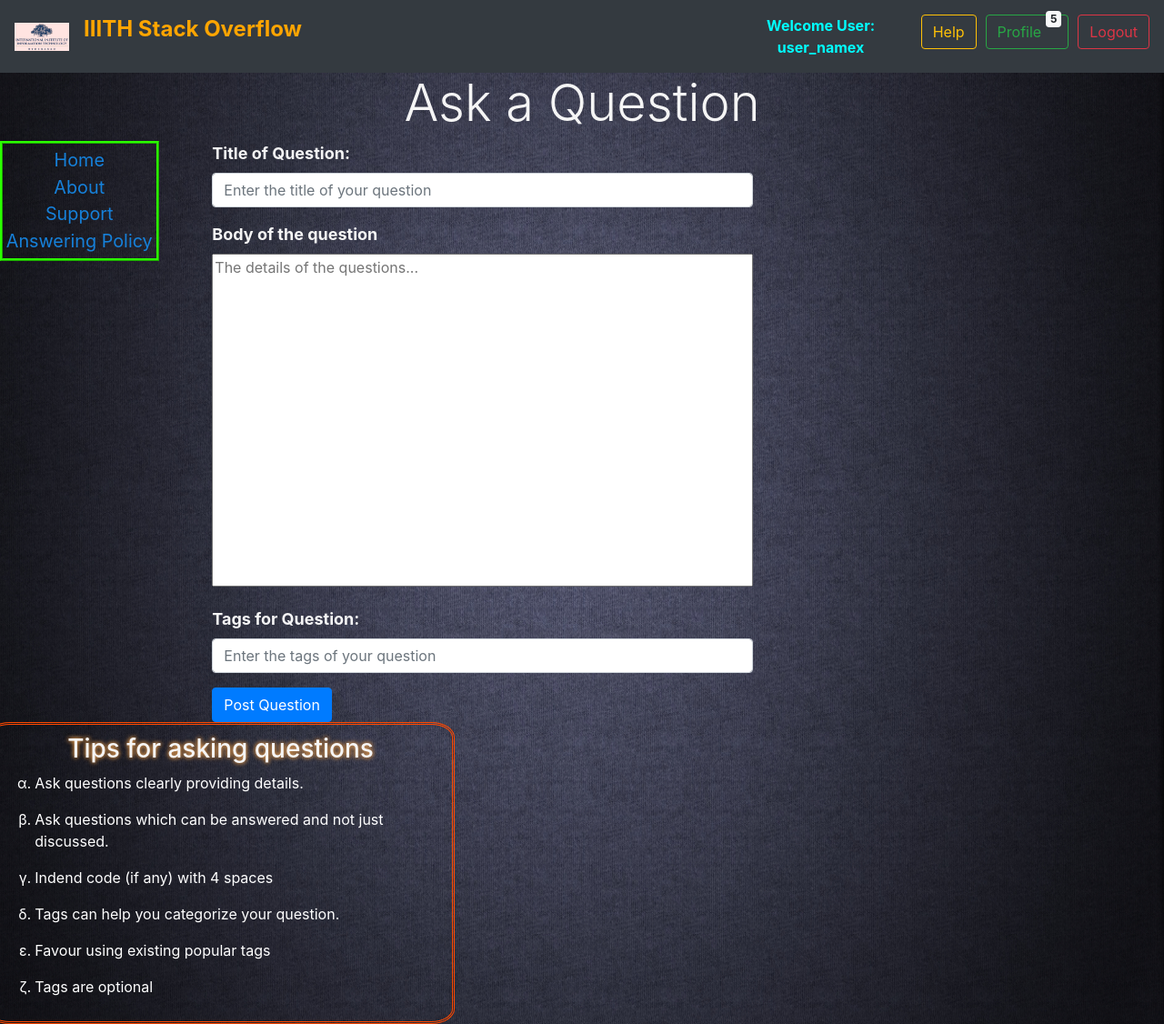
After one commit to programming55/Stack_Overflow_Clone, a Flask app: page /askques in a window 1280 px wide. The commit adds this page. Shown: the whole page at 91% size. Run offline with Flask 2, Linux system fonts and the light colour scheme; some libraries are stand-ins or nearby versions.

Commit message:
Added Ask Question page

```diff
--- a/app/static/css/About.css
+++ b/app/static/css/About.css
@@ -33,7 +33,7 @@
 .features-heading{
 	font-weight: bold;
 	font-style: italic;
-	font-size:large;
+	font-size:140%;
 }
 
 .text-body{
@@ -46,7 +46,7 @@
 #main-body{
 	background-image: url("images/background3.jpg");
 	background-size:auto;
-	font-size: large;
+	font-size: 120%;
 }
 
 .disclaimer{
--- /dev/null
+++ b/app/static/css/Ask_Ques.css
@@ -0,0 +1,147 @@
+.logo-image{
+    background:mistyrose;
+    width:60px;
+}
+
+.logo-label{
+    color:orange;
+    /* margin-right: 1%; */
+    font-weight: bold;
+    font-size: 150%;
+}
+
+.user-label{
+    color:aqua;
+    text-align: center;
+    font-weight:bold;
+    margin-right: 1%;
+}
+
+.nav-items{
+    float:right;
+}
+
+.expand-nav-button{
+    width:30px;
+    border-radius: 15%;
+}
+
+
+#Logout-button{
+    /* margin-left:20px;
+    margin-right:20px;  */
+    margin-bottom: 10px;
+}
+
+#Profile-button{
+    /* margin-left:20px; */
+    margin-right:10px;
+    margin-bottom: 10px;
+}
+
+#Help-button{
+    /* margin-left:20px; */
+    margin-right:10px;
+    margin-bottom: 10px;
+}
+
+.quick-links{
+    /* background-image: repeating-linear-gradient(95deg,rgba(47, 47, 187, 0.541),rgba(131, 91, 151, 0.329),rgba(136, 48, 136, 0.767)) ; */
+    /* background-repeat: repeat; */
+    width:fit-content;
+    text-align: center;
+    /* margin-left: 0%; */
+    min-height: max-content;
+    padding-top: 0%;
+    padding-bottom: 30%;
+    padding-left: 8%;
+    font-size:large;
+    border-color: rgb(43, 255, 0);
+    border-style: ridge;
+    padding: 2%;
+}
+
+.q-links{
+    color:rgb(22, 129, 218);
+    font-size: 110%;
+}
+
+.q-links:hover{
+    color:rgba(205, 31, 221, 0.808);
+}
+
+#Profile-badge{
+    /* transform: translateY(-15px); */
+    transform: translate(5px,-15px);
+}
+
+.stats{
+    text-align: left;
+    transform: translateX(-10%)
+}
+
+#Main-body{
+    background-image: url(images/background3.jpg);
+    background-size: cover;
+    min-height: 100vh;
+    background-repeat: round;
+    color:whitesmoke;
+
+}
+
+
+#Top-Questions{
+    margin-top: 40%;
+    text-align: left;
+    border-color: rgba(96, 186, 189, 0.795);
+    border-style: solid;
+    border-width: 2px;
+    padding: 1%;
+    height: fit-content;
+    width:150%;
+}
+
+
+.tips-questions-heading{
+    text-shadow: 0 0 5px rgba(247, 175, 116, 0.795), 0 0 5px rgba(214, 132, 25, 0.89);
+    width: 100%;
+    text-align: center;
+}
+
+.questions:hover{
+    color:rgba(205, 31, 221, 0.808);
+}
+
+.question-body{
+    width: 100%;
+    overflow-y: auto;
+    resize: none;
+    word-wrap: break-word;
+}
+
+#Tips-Answering{
+    border-radius: 5%;
+    width:100%;
+    height: fit-content;
+    border-color: rgb(255, 72, 0);
+    border-style: double;
+    overflow: hidden;
+    padding: 2%;
+}
+
+.list-of-featues{
+	list-style-type: lower-greek;
+	text-align: left;
+	color:white;
+
+}
+
+
+@media screen and (max-width: 600px){
+    ul.topnav li.right,
+    ul.topnav li {float: none;}
+    .questions{display: none}
+}
+@media screen and (max-width: 950px){
+    #Tips-Answering{display: none}
+}
--- a/app/templates/About.html
+++ b/app/templates/About.html
@@ -21,7 +21,7 @@
       <div class="text-body">
             <div class="row">
                 <div class="col-sm-6">
-                        <p style="font-family:'Lucida Sans', 'Lucida Sans Regular', 'Lucida Grande', 'Lucida Sans Unicode', Geneva, Verdana, sans-serif;text-align: center;font-size: large; color: whitesmoke">IIIT Stack Overflow let's you:</p>
+                        <p style="font-family:'Lucida Sans', 'Lucida Sans Regular', 'Lucida Grande', 'Lucida Sans Unicode', Geneva, Verdana, sans-serif;text-align: center;font-size: 150%; color: whitesmoke">IIIT Stack Overflow let's you:</p>
                 </div>
             </div>
             <div class="row">
--- /dev/null
+++ b/app/templates/Ask_Ques.html
@@ -0,0 +1,102 @@
+<!DOCTYPE html>
+<html>
+<head>
+    <meta charset="utf-8" />
+    <meta http-equiv="X-UA-Compatible" content="IE=edge">
+    <title>Page Title</title>
+    <meta name="viewport" content="width=device-width, initial-scale=1">
+    <link rel="stylesheet" href="{{ url_for('static', filename='css/Ask_Ques.css') }}">
+    <link rel="stylesheet" href="https://stackpath.bootstrapcdn.com/bootstrap/4.1.3/css/bootstrap.min.css" integrity="sha384-MCw98/SFnGE8fJT3GXwEOngsV7Zt27NXFoaoApmYm81iuXoPkFOJwJ8ERdknLPMO" crossorigin="anonymous">
+    <script src="https://code.jquery.com/jquery-3.3.1.slim.min.js" integrity="sha384-q8i/X+965DzO0rT7abK41JStQIAqVgRVzpbzo5smXKp4YfRvH+8abtTE1Pi6jizo" crossorigin="anonymous"></script>
+    <script src="https://cdnjs.cloudflare.com/ajax/libs/popper.js/1.14.3/umd/popper.min.js" integrity="sha384-ZMP7rVo3mIykV+2+9J3UJ46jBk0WLaUAdn689aCwoqbBJiSnjAK/l8WvCWPIPm49" crossorigin="anonymous"></script>
+    <script src="https://stackpath.bootstrapcdn.com/bootstrap/4.1.3/js/bootstrap.min.js" integrity="sha384-ChfqqxuZUCnJSK3+MXmPNIyE6ZbWh2IMqE241rYiqJxyMiZ6OW/JmZQ5stwEULTy" crossorigin="anonymous"></script>
+    <script type="text/javascript" src="{{url_for('static', filename='js/User_HomePage.js')}}"></script>
+    <link rel="icon" type="image/png" href="{{ url_for('static', filename='css/images/icons/favicon.ico') }}"/>
+</head>
+<body id="Main-body">
+        <nav class="navbar sticky-top navbar-expand-sm bg-dark" id="User-logged-in-navbar">
+                <a class="navbar-brand" href="https://www.iiit.ac.in/">
+                    <img src="static/css/images/iiith_logo.png" alt="Logo" class="logo-image">
+                  </a>
+                  <button class="navbar-toggler" type="button" data-toggle="collapse" data-target="#navbarToggler" aria-controls="navbarToggleExternalContent" aria-expanded="false" aria-label="Toggle navigation">
+                        <span><img src = "static/css/images/expand_navbar.png" class = "expand-nav-button"></span>
+                      </button>
+                      <label class="nav-item mr-auto">
+                            <label class="logo-label">IIITH Stack Overflow</label>
+                          </label>
+                <div class="collapse navbar-collapse" id="navbarToggler">
+                    <ul class="navbar-nav ml-auto mt-2">
+                        <li class="nav-item">
+                                <label class="user-label">Welcome User: user_namex</label>
+                        </li>
+                    <li class="nav-item">
+                        <a class="btn btn-outline-warning" id="Help-button" href="#">Help</a>
+                    </li>
+                    <li class="nav-item ">
+                        <a class="btn btn-outline-success" id="Profile-button" href="#">Profile<span class="badge badge-light" id="Profile-badge">5</span></a>
+                    </li>
+                    <li class="nav-item">
+                        <a class="btn btn-outline-danger" id="Logout-button" href="#">Logout</a>
+                    </li>
+                    </ul>
+                </div>
+              </nav>
+
+
+    <h1 class="display-4" style="text-align:center;">Ask a Question</h1>
+
+    <div class="row">
+            <div class="col-sm-2">
+               <div class="quick-links">
+                <a href="index" class="q-links">Home</a>
+                <br>
+                <a href="about" class="q-links">About</a>
+                <br>
+                <a href="#" class="q-links">Support</a>
+                <br>
+                <a href="#" class="q-links">Answering Policy</a>
+                <br>
+               </div>
+            </div>
+            <div class="col-sm-6" id="User-main-pane">
+                <div class="container">
+                        <form>
+                                <div class="form-group">
+                                  <label for="question-title" style="font-weight:bold;font-size:large">Title of Question:</label>
+                                  <input type="text" class="form-control" id="question-title" placeholder="Enter the title of your question" required>
+                                </div>
+                                <div class="form-group">
+                                  <label for="question-body" style="font-weight:bold;font-size:large">Body of the question</label>
+                                  <br>
+                                  <textarea class="question-body" id="question-body" rows = 15 placeholder="The details of the questions..." required></textarea>
+                                </div>
+                                <div class="form-group">
+                                        <label for="question-tags" style="font-weight:bold;font-size:large">Tags for Question:</label>
+                                        <input type="text" class="form-control" id="question-tags" placeholder="Enter the tags of your question">
+                                </div>
+                                <button type="submit" class="btn btn-primary" style="text-align: center">Post Question</button>
+
+                            </form>
+                </div>
+
+            </div>
+            <div class="column-sm-4" >
+                <div class="panel" id="Tips-Answering">
+                        <h3 class="tips-questions-heading">Tips for asking questions</h3>
+                        <ol class="list-of-featues">
+                                <li><p>Ask questions clearly providing details. </p></li>
+                                <li><p>Ask questions which can be answered and not just discussed. </p></li>
+                                <li><p>Indend code (if any) with 4 spaces </p></li>
+                                <li><p>Tags can help you categorize your question. </p></li>
+                                <li><p>Favour using existing popular tags </p></li>
+                                <li><p>Tags are optional </p></li>
+
+                            </ol>
+
+                </div>
+        </div>
+
+    </div>
+
+</body>
+</html>
--- a/app/templates/QandA.html
+++ b/app/templates/QandA.html
@@ -23,7 +23,7 @@
                 <img src="static/css/images/iiith_logo.png" alt="Logo" class="logo-image">
               </a>
               <button class="navbar-toggler" type="button" data-toggle="collapse" data-target="#navbarToggler" aria-controls="navbarToggleExternalContent" aria-expanded="false" aria-label="Toggle navigation">
-                    <span><img src = "expand_navbar.png" class = "expand-nav-button"></span>
+                    <span><img src = "static/css/images/expand_navbar.png" class = "expand-nav-button"></span>
                   </button>
                   <label class="nav-item mr-auto">
                         <label class="logo-label">IIITH Stack Overflow</label>
--- a/app/views.py
+++ b/app/views.py
@@ -18,6 +18,10 @@
 def QandA():
 	return render_template('QandA.html')
 
+@app.route('/askques')
+def Ask_Question():
+	return render_template('Ask_Ques.html')
+
 @app.route('/about')
 def About():
 	return render_template('About.html')
```
